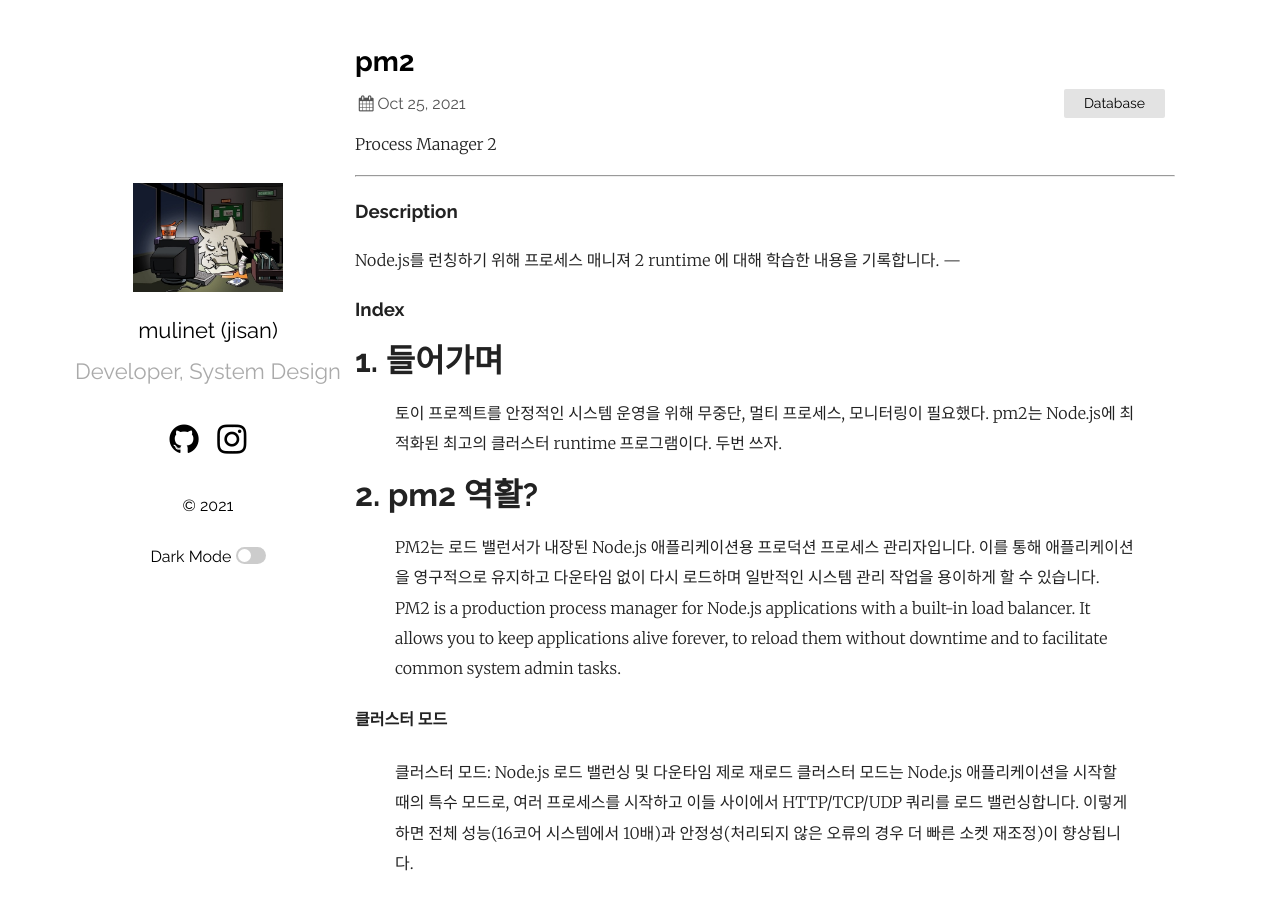
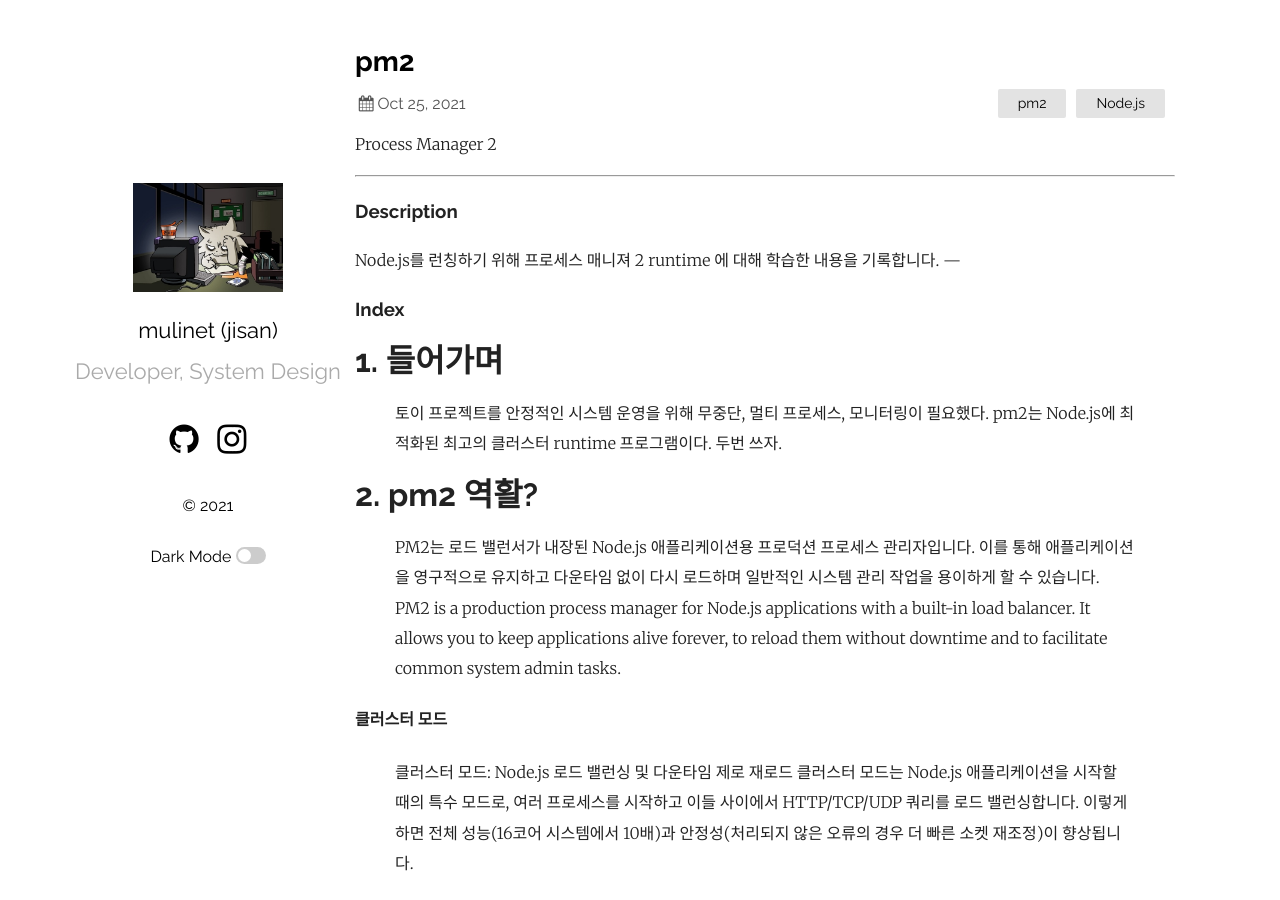
Before and after one commit to mulinet/mulinet.github.io, a Jekyll site: the page built from _posts/2021-10-25-pm2.markdown, in a window 1280 px wide and 900 px high. Built offline with Jekyll 4.4.1, drawn with Linux system fonts in a browser that asks for light colours.

Commit message:
Update 2021-10-25-pm2.markdown

```diff
--- a/_posts/2021-10-25-pm2.markdown
+++ b/_posts/2021-10-25-pm2.markdown
@@ -2,7 +2,7 @@
 layout: post
 title:  "pm2"
 date:   2021-10-25 22:19:00 +000
-categories: Database
+categories: pm2 Node.js
 ---
 Process Manager 2
 
```
